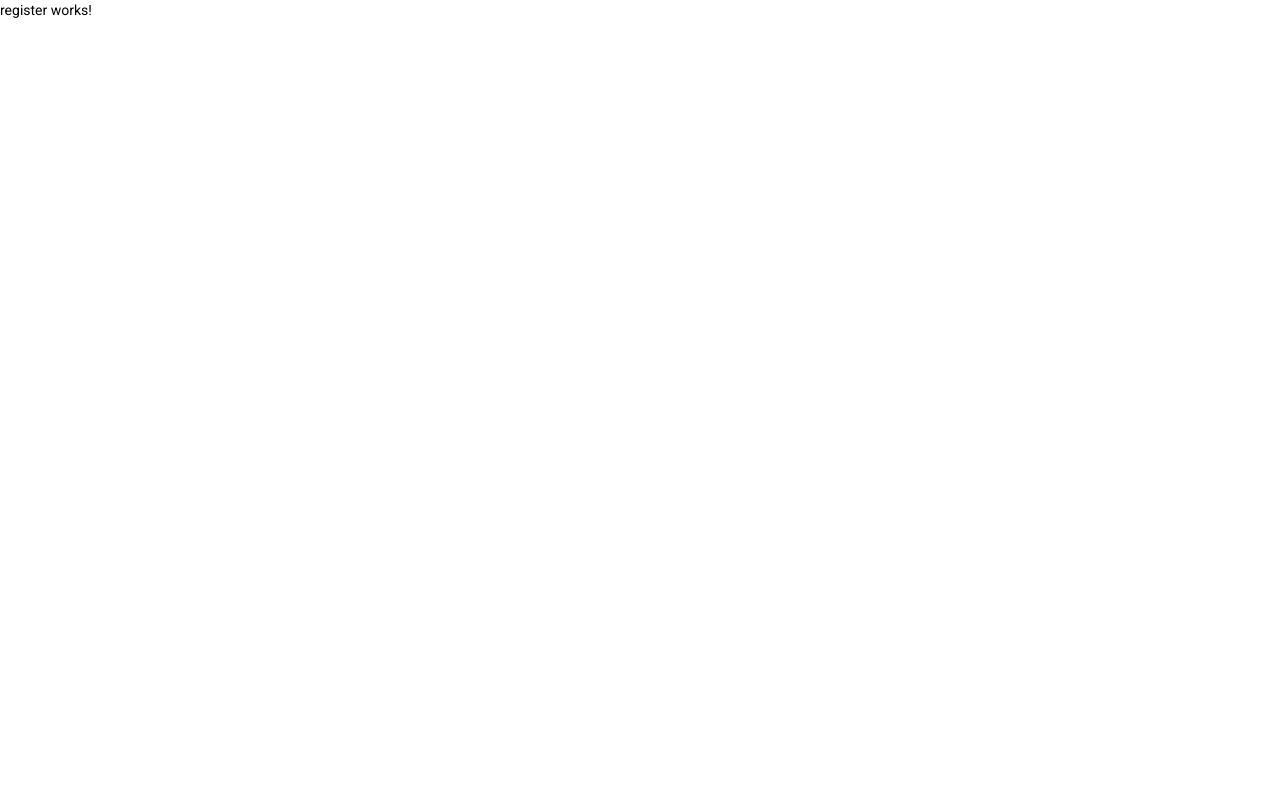
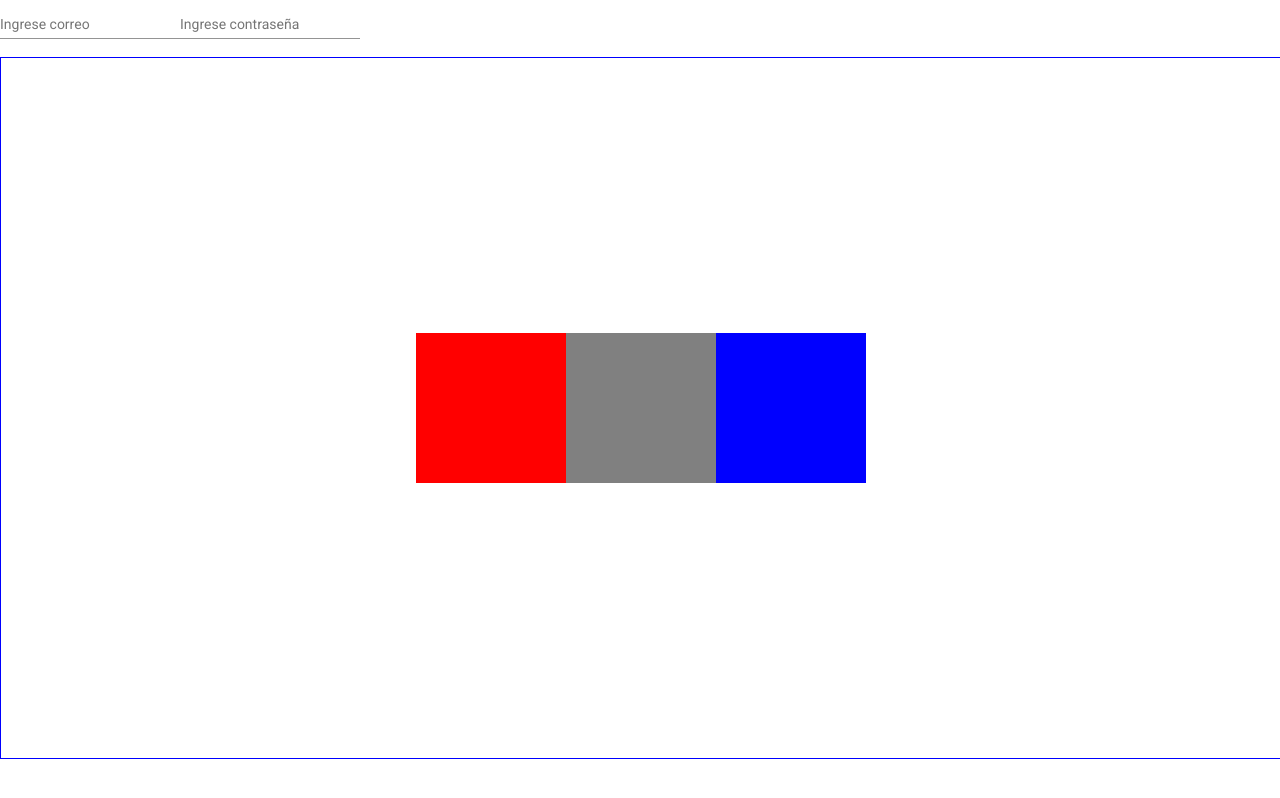
Before and after one commit to Web-nkgs/Books, an Angular app: page /register in a window 1280 px wide. Built offline with nearby package versions, Linux system fonts and the light colour scheme.

Commit message:
Added form fields and played with flex

```diff
--- a/src/app/security/register/register.component.html
+++ b/src/app/security/register/register.component.html
@@ -1 +1,18 @@
-<p>register works!</p>
+<section>
+  <form>
+    <mat-form-field>
+      <mat-label>Ingrese correo</mat-label>
+      <input type="email" matInput placeholder="bob@gmail.com" />
+    </mat-form-field>
+    <mat-form-field>
+      <mat-label>Ingrese contraseña</mat-label>
+      <input type="password" matInput placeholder="Ingrese contraseña" />
+    </mat-form-field>
+  </form>
+</section>
+
+<section id="container">
+  <div id="element1" class="element"></div>
+  <div id="element2" class="element"></div>
+  <div id="element3" class="element"></div>
+</section>
--- a/src/app/security/register/register.component.scss
+++ b/src/app/security/register/register.component.scss
@@ -0,0 +1,28 @@
+#container {
+    display: flex;
+    flex-direction: row;
+    width: 100%;
+    height: 700px;
+    border: 1px solid blue;
+    justify-content: center;
+    align-items: center;
+}
+
+.element {
+    width: 150px;
+    // flex: 1;
+    height: 150px;
+}
+
+#element1 {
+    background-color: red;
+}
+
+#element2 {
+    // flex: 2;
+    background-color: gray;
+}
+
+#element3 {
+    background-color: blue;
+}
```
Also changed, not shown: src/app/material.module.ts (+6 -11 lines).
